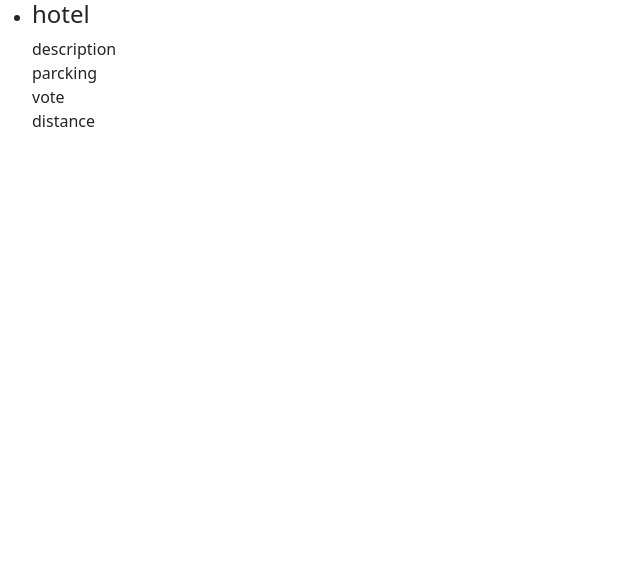
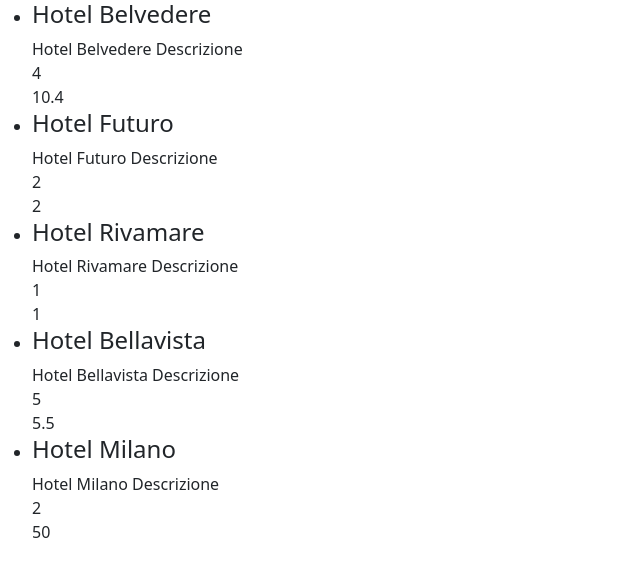
Before and after one commit to natdm02/php-hotel, a PHP site: page / in a window 1280 px wide. Shown: the top 577 px of the page, without its empty margins (0-640 px from the left). Run offline with PHP 8.4, Linux system fonts and the light colour scheme; data that the repository does not hold is empty.

Commit message:
[add] dati dell'hotel stampati

```diff
--- a/index.php
+++ b/index.php
@@ -55,13 +55,15 @@
 
     <div>
         <ul>
+            <?php foreach($hotels as $hotel) { ?>
             <li>
-                <h4>hotel</h4>
-                <div>description</div>
-                <div>parcking</div>
-                <div>vote</div>
-                <div>distance</div>
+                <h4><?php echo $hotel['name']; ?><!--hotel/--></h4>
+                <div><?php echo $hotel['description']; ?><!--description/--></div>
+                <div><?php echo $hotel['parcking']; ?><!--parcking/--></div>
+                <div><?php echo $hotel['vote']; ?><!--vote/--></div>
+                <div><?php echo $hotel['distance_to_center']; ?><!--distance/--></div>
             </li>
+            <?php } ?>
         </ul>
     </div>
 
```
